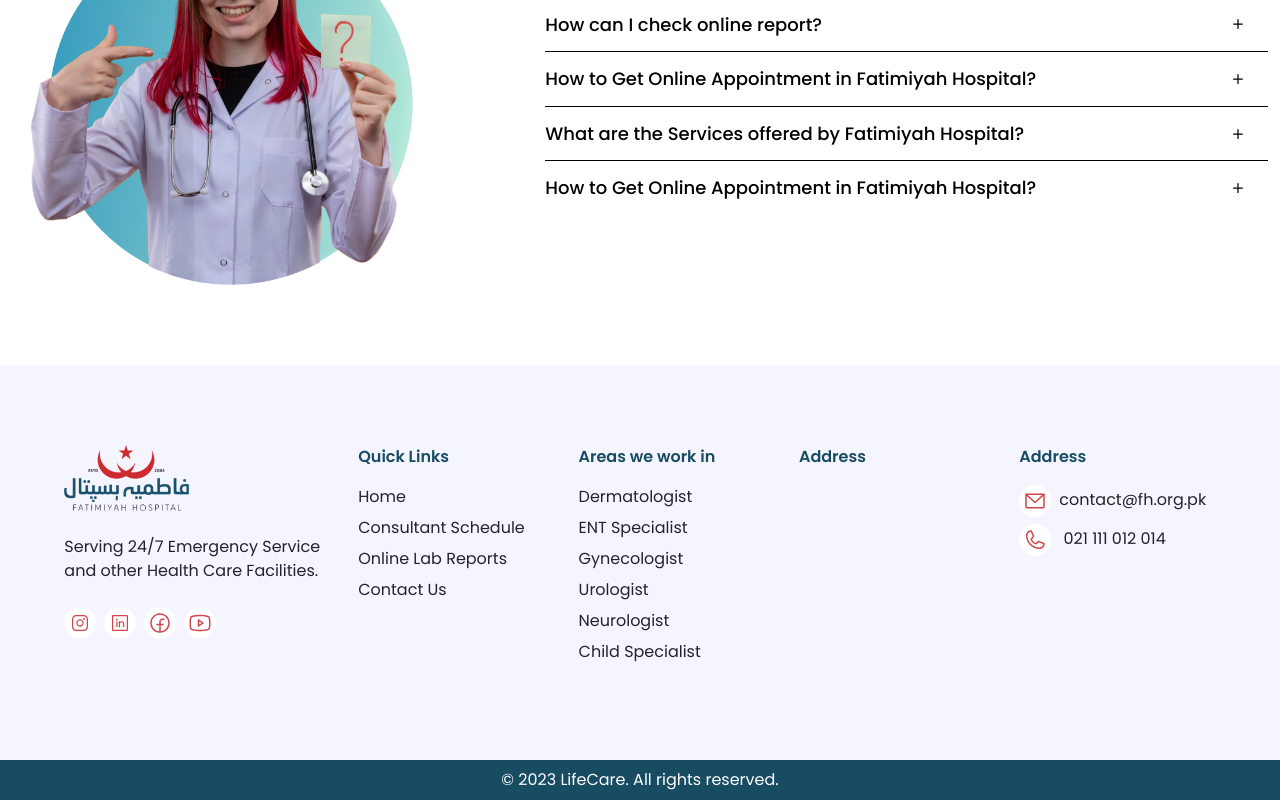
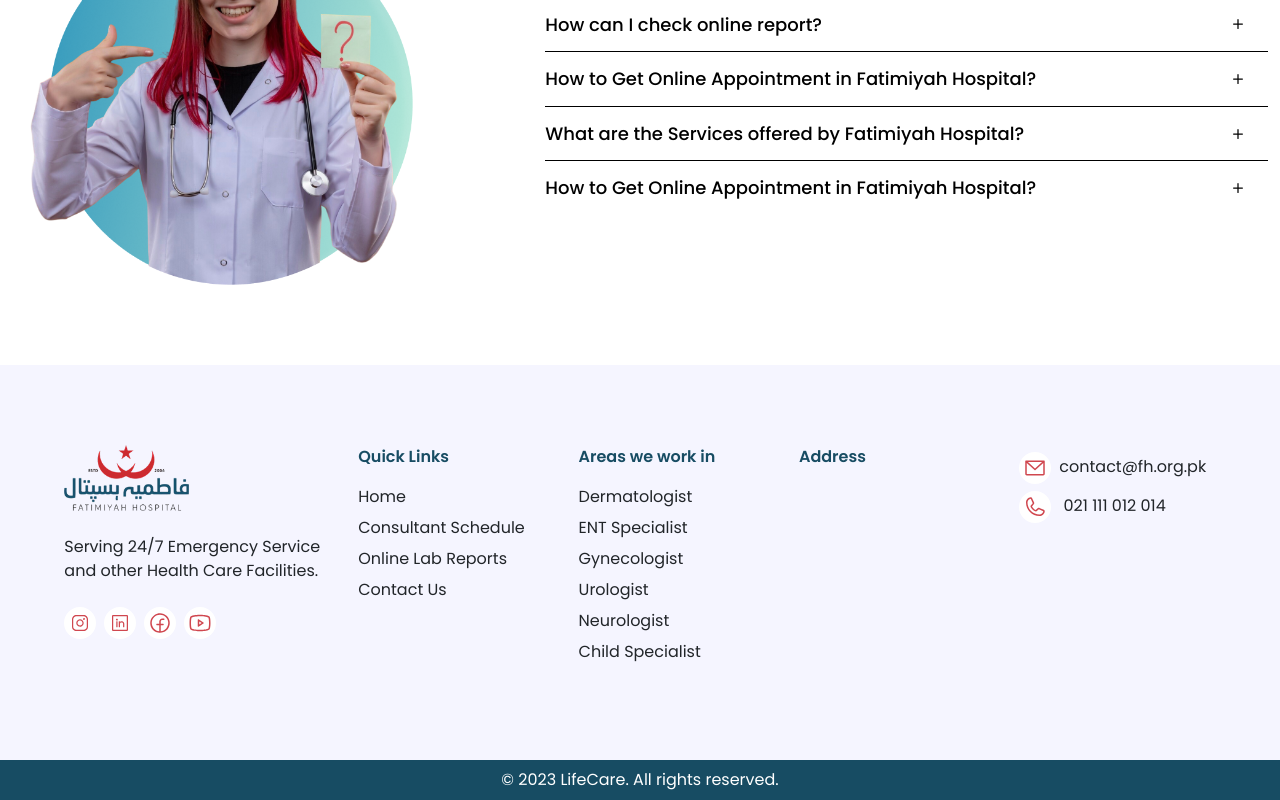
Before and after one commit to MHunainAslam/hunain-aslam-fatimiyah-hospital-ui, a React (Vite) app: page / in a window 1280 px wide. Shown: the part 3782-4582 px from the top of the page. Built offline with nearby package versions, Linux system fonts and the light colour scheme; grey boxes are pictures that could not be loaded.

Commit message:
remove extra heading

```diff
--- a/src/component/layout/Footer.jsx
+++ b/src/component/layout/Footer.jsx
@@ -58,10 +58,6 @@
 
                                         </div>
                                         <div className="col-lg-3 col-sm-6">
-                                            <p>
-                                                Address
-                                            </p>
-
                                             <ul>
                                                 <li><img src="/assets/custom-icons/EnvelopeSimple.svg" className='me-2' alt="" />contact@fh.org.pk</li>
                                                 <li><img src="/assets/custom-icons/Phone.svg" className='me-2' alt="" /> 021 111 012 014</li>
```
